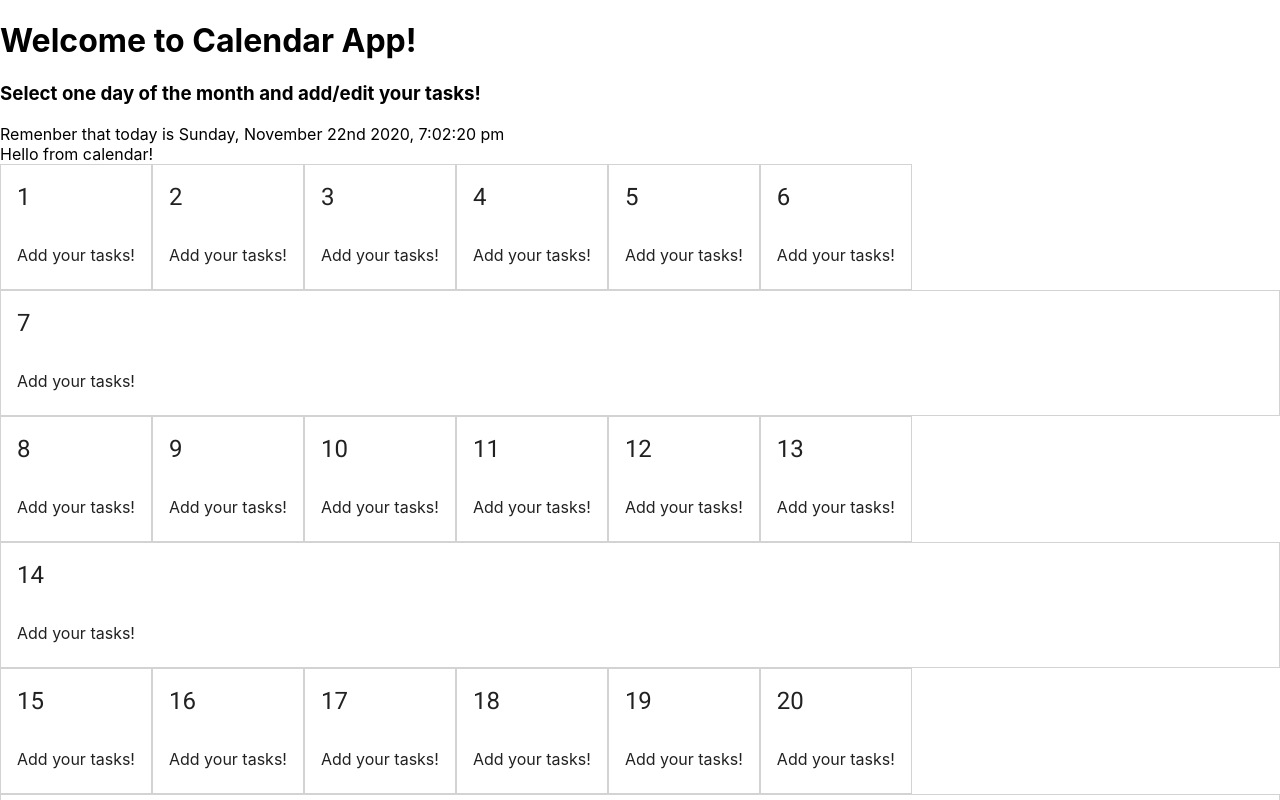
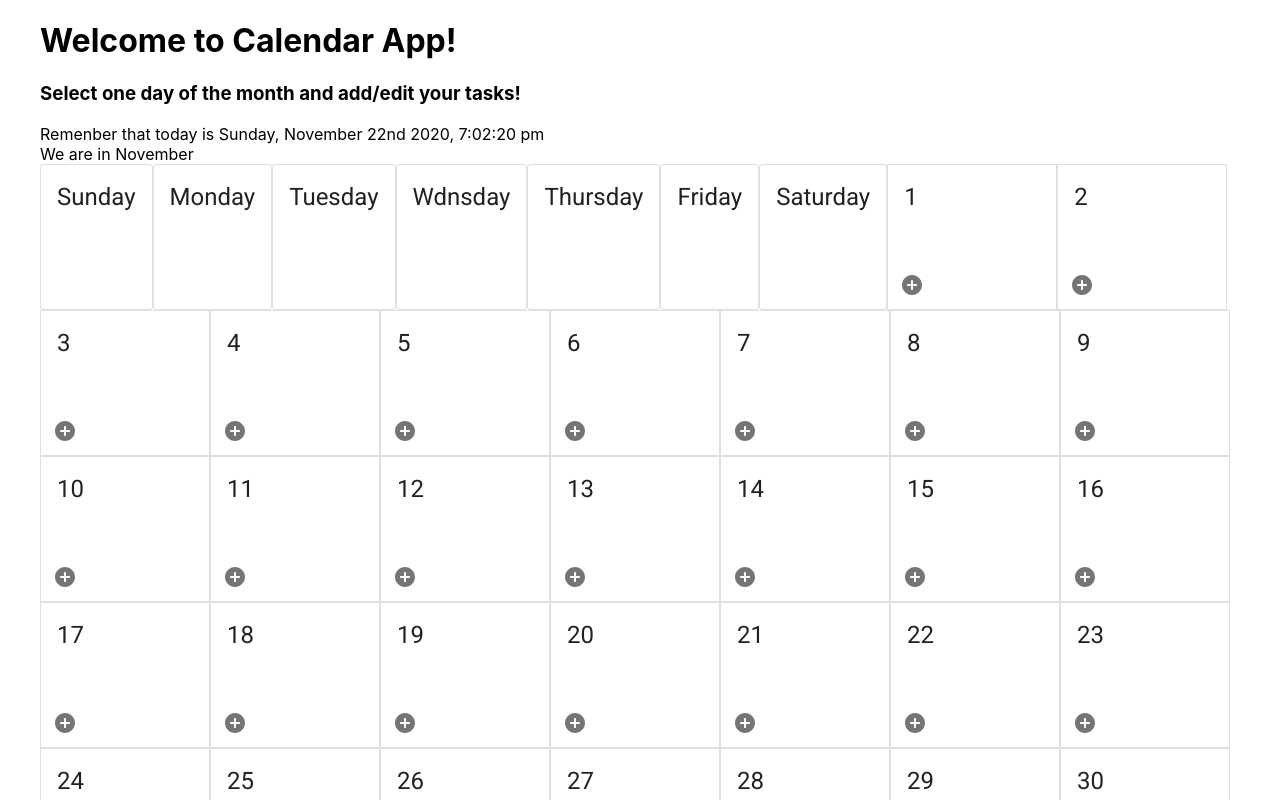
Before and after one commit to andregodoy0/calendar-app, a React (Create React App) app: page / in a window 1280 px wide. Shown: the top 800 px of the page. Built offline with nearby package versions, Linux system fonts and the light colour scheme.

Commit message:
Fix calendar layout

```diff
--- a/package.json
+++ b/package.json
@@ -4,14 +4,16 @@
   "private": true,
   "dependencies": {
     "@material-ui/core": "^4.11.0",
-    "@material-ui/data-grid": "^4.0.0-alpha.10",
+    "@material-ui/icons": "^4.9.1",
     "@testing-library/jest-dom": "^5.11.4",
     "@testing-library/react": "^11.1.0",
     "@testing-library/user-event": "^12.1.10",
+    "@types/classnames": "^2.2.11",
     "@types/jest": "^26.0.15",
     "@types/node": "^14.14.9",
     "@types/react": "^17.0.0",
     "@types/react-dom": "^17.0.0",
+    "classnames": "^2.2.6",
     "install": "^0.13.0",
     "moment": "^2.29.1",
     "node-sass": "4.14",
--- a/src/App.scss
+++ b/src/App.scss
@@ -0,0 +1,11 @@
+.app {
+    margin: auto;
+    max-width: 1200px;
+
+    .calendar-container {
+        display: flex;
+        align-content: center;
+        vertical-align: middle;
+        margin: auto;
+    }
+}
--- a/src/App.tsx
+++ b/src/App.tsx
@@ -6,7 +6,7 @@ import Calendar from './Calendar';
 
 function App() {
     return (
-      <div className="App">
+      <div className="app">
           <h1>Welcome to Calendar App!</h1>
           <h3>Select one day of the month and add/edit your tasks!</h3>
           <div>Remenber that today is {moment().format("dddd, MMMM Do YYYY, h:mm:ss a")}</div>
--- a/src/Calendar.scss
+++ b/src/Calendar.scss
@@ -2,13 +2,8 @@
     display: flex;
     flex-flow: column wrap;
 
-    .cell {
-        border: 1px solid lightgray;
-        min-width: 75px;
-        min-height: 75px;
-
-        &:nth-child(7n) {
-            flex-basis: 100%;
-        }
+    .calendar-day {
+        // each cell has 1/7 of available width
+        flex-basis: 14%;
     }
 }
--- a/src/Calendar.tsx
+++ b/src/Calendar.tsx
@@ -1,63 +1,67 @@
 import React from 'react'
 import moment from 'moment'
+import classnames from 'classnames'
 
 import './Calendar.scss';
-import { Grid, Card, CardHeader, CardContent } from '@material-ui/core';
+import { Grid, Card, CardHeader, CardContent, IconButton } from '@material-ui/core'
+import AddCircleRoundedIcon from '@material-ui/icons/AddCircleRounded'
 
 function Calendar() {
-    const now = moment()
-    const numberOfDaysLastMonth = now.daysInMonth()
-    const dayOfWeekFirstDayOfMonth = now.startOf('month').day()
-    // const dayOfWeek = now.day()
-    // const dayOfMonth = now.date()
 
-    const renderFirstMonth = () => {
-        const cells = []
-        for (let i=0; i<numberOfDaysLastMonth; i++) {
-            cells.push(
-                <Card variant="outlined" square className='cell' key={i}>
-                    <CardHeader title={i+1} />
-                    <CardContent>
-                        Add your tasks!
-                    </CardContent>
-                </Card>
-            )
-        }
+    const renderCalendarHeader = () => {
+        const columns = ['Sunday', 'Monday', 'Tuesday', 'Wdnsday', 'Thursday', 'Friday', 'Saturday']
+        return columns.map(dayOfWeek => (
+            <Card variant='outlined' className='header cell' key={ dayOfWeek }>
+                <CardHeader title={ dayOfWeek } />
+            </Card>
+        ))
+    }
+    const createCalendarDay = (day: number, shouldGrayout: boolean) => {
         return (
-            cells
+            <Card variant="outlined" square className={classnames('calendar-day', {'grayed-out': shouldGrayout})} key={ day }>
+                <CardHeader title={ day } />
+                <CardContent>
+                </CardContent>
+                    <IconButton aria-label="Create new task">
+                        <AddCircleRoundedIcon />
+                    </IconButton>
+            </Card>
         )
     }
-    const getColumns = () => {
-        const columns = ['Sunday', 'Monday', 'Tuesday', 'wWdnsday', 'Thursday', 'Friday', 'Saturday']
-        return columns.map(day => ({
-            field: day,
-            headerName: day,
-        }))
+    const renderCurrentMonth = () => {
+        const numberOfDaysPreviousMonth = moment().subtract(1, 'month').daysInMonth()
+        const numberOfDaysCurrentMonth = moment().daysInMonth()
+        const cells = []
+        for (let i = 0; i < numberOfDaysCurrentMonth; i++) {
+            cells.push(createCalendarDay(i + 1, true))
+        }
+        // Append calendar days for previous month at the begining of the array
+        const dayOfWeekFirstDayOfMonth = moment().startOf('month').day()
+        if (dayOfWeekFirstDayOfMonth) {
+            for (let i = dayOfWeekFirstDayOfMonth; i >= 0; i--) {
+                cells.unshift(createCalendarDay(numberOfDaysPreviousMonth - i, false))
+            }
+        }
+        const dayOfWeekLastDayOfMonth = moment().endOf('month').day()
+        // Append calendar days for noxt month at the end of the array
+        if (dayOfWeekLastDayOfMonth !== 6) {
+            for (let i = 0; i < (6 - dayOfWeekLastDayOfMonth); i++) {
+                cells.push(createCalendarDay(i + 1, false))
+            }
+        }
+        return cells
     }
-    const getRows = () => {
-        const cells = []
-        for (let i=0; i<numberOfDaysLastMonth; i++) {
-            cells.push(
-                <Grid xs className='cell' key={i}>
-                    {i+1}
-                </Grid>
-            )
-        }
-        return
-    }
+
     return (
         <div>
-            <div>Hello from calendar!</div>
+            <div>We are in {moment().format('MMMM')}</div>
             <div className='calendar'>
-                <Grid
-                    container
-                >
-
-                    {renderFirstMonth()}
+                <Grid container>
+                    { renderCalendarHeader() }
+                    { renderCurrentMonth() }
                 </Grid>
             </div>
         </div>
-
     )
 }
 
```
Also changed, not shown: public/manifest.json, 1 other file (tests, documents, lock files or other folders).
